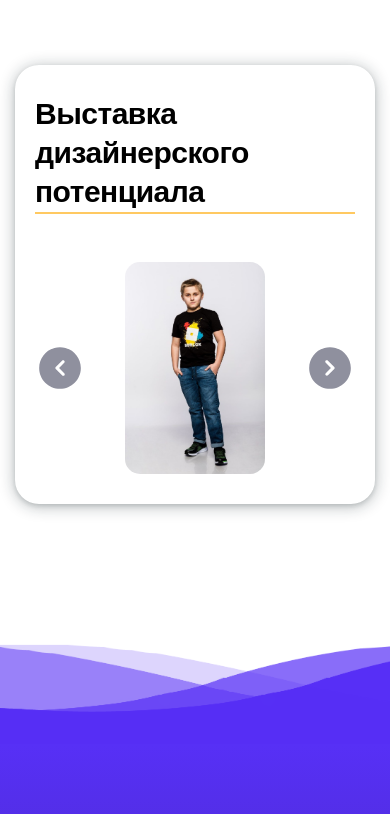
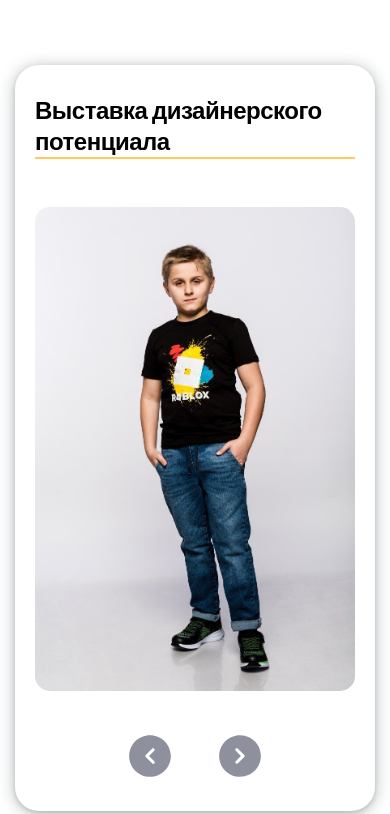
Before and after one commit to mattakvshi/Landing-pooshka, a React (Create React App) app: page /Landing-pooshka/about in a window 390 px wide. Shown: the part 3970-4784 px from the top of the page. Built offline with nearby package versions, Linux system fonts and the light colour scheme.

Commit message:
Finishing touches

```diff
--- a/src/components/Slider/Slider.jsx
+++ b/src/components/Slider/Slider.jsx
@@ -1,12 +1,15 @@
-import { useState } from "react";
-import "./slider.css";
-import ArrowButton from "./../arrowButton/ArrowButton";
+import './slider.css';
+
+import React from 'react';
+import { useState } from 'react';
+
+import ArrowButton from './../arrowButton/ArrowButton';
 
 const Slider = ({ children }) => {
 	const [activeId, setActiveId] = useState(0);
 
 	const prev = () => {
-    setActiveId((activeId) => {
+		setActiveId(activeId => {
 			if (activeId > 0) {
 				return activeId - 1;
 			}
@@ -15,33 +18,74 @@ const Slider = ({ children }) => {
 	};
 
 	const next = () => {
-    setActiveId((activeId) => {
+		setActiveId(activeId => {
 			if (activeId < children.length - 1) {
 				return activeId + 1;
 			}
 			return activeId;
 		});
 	};
+
+	const [width, setWidth] = React.useState(window.innerWidth);
+	const breakpoint = 700;
+	React.useEffect(() => {
+		const handleResizeWindow = () => setWidth(window.innerWidth);
+		// subscribe to window resize event "onComponentDidMount"
+		window.addEventListener('resize', handleResizeWindow);
+		return () => {
+			// unsubscribe "onComponentDestroy"
+			window.removeEventListener('resize', handleResizeWindow);
+		};
+	}, []);
+	if (width > breakpoint) {
 		return (
-    <div className="slider-wrapper">
-      <ArrowButton direction="left" onClick={prev} disable={activeId === 0} />
-      <div className="slider-actions">
+			<div className='slider-wrapper'>
+				<ArrowButton direction='left' onClick={prev} disable={activeId === 0} />
+				<div className='slider-actions'>
 					{children.map((slide, idx) => (
 						<div
 							key={idx}
-            className={`slide${idx === activeId ? " active" : ""}`}
+							className={`slide${idx === activeId ? ' active' : ''}`}
 						>
 							{slide}
 						</div>
 					))}
 				</div>
 				<ArrowButton
-        direction="right"
+					direction='right'
 					onClick={next}
 					disable={activeId === children.length - 1}
 				/>
 			</div>
 		);
+	} else {
+		return (
+			<div className='slider-wrapper'>
+				<div className='slider-actions'>
+					{children.map((slide, idx) => (
+						<div
+							key={idx}
+							className={`slide${idx === activeId ? ' active' : ''}`}
+						>
+							{slide}
+						</div>
+					))}
+				</div>
+				<div className='slider-mbrow'>
+					<ArrowButton
+						direction='left'
+						onClick={prev}
+						disable={activeId === 0}
+					/>
+					<ArrowButton
+						direction='right'
+						onClick={next}
+						disable={activeId === children.length - 1}
+					/>
+				</div>
+			</div>
+		);
+	}
 };
 
 export default Slider;
--- a/src/components/Slider/slider.css
+++ b/src/components/Slider/slider.css
@@ -39,7 +39,7 @@
 	border-radius: 15px;
 }
 
-@media (max-width: 768px) {
+@media (max-width: 940px) {
 	.slide {
 		display: none;
 	}
@@ -55,3 +55,21 @@
 		display: flex;
 	}
 }
+
+@media (max-width: 700px) {
+	.slider-wrapper {
+		display: flex;
+		flex-direction: column;
+		justify-content: center;
+		align-items: center;
+
+		row-gap: 40px;
+	}
+
+	.slider-mbrow {
+		display: flex;
+		flex-direction: row;
+
+		column-gap: 40px;
+	}
+}
--- a/src/components/arrowButton/arrowButton.css
+++ b/src/components/arrowButton/arrowButton.css
@@ -3,34 +3,81 @@
 	min-height: 100px;
 	cursor: pointer;
 }
+
 .arrow-button.right,
 .arrow-button.right.disable {
 	min-width: 50px;
 	min-height: 50px;
 	cursor: pointer;
-  background: url("./../../img/about_slider/arrow-right-grey.svg") center / 100%
+	background: url('./../../img/about_slider/arrow-right-grey.svg') center / 100%
 		100% no-repeat;
 }
+
 .arrow-button.left,
 .arrow-button.left.disable {
 	min-width: 50px;
 	min-height: 50px;
-  background: url("./../../img/about_slider/arrow-left-grey.svg") center / 100%
+	background: url('./../../img/about_slider/arrow-left-grey.svg') center / 100%
 		100% no-repeat;
 	cursor: pointer;
 }
 
 .arrow-button.left:hover {
-  background: url("./../../img/about_slider/arrow-left.svg") center / 100% 100%
+	background: url('./../../img/about_slider/arrow-left.svg') center / 100% 100%
 		no-repeat;
 }
+
 .arrow-button.right:hover {
-  background: url("./../../img/about_slider/arrow-right.svg") center / 100% 100%
+	background: url('./../../img/about_slider/arrow-right.svg') center / 100% 100%
 		no-repeat;
 }
+
 .arrow-button.left.disable {
 	pointer-events: none;
 }
+
 .arrow-button.right.disable {
 	pointer-events: none;
 }
+
+@media (max-width: 700px) {
+	.arrow-button.right,
+	.arrow-button.right.disable {
+		min-width: 100px;
+		min-height: 100px;
+	}
+
+	.arrow-button.left,
+	.arrow-button.left.disable {
+		min-width: 100px;
+		min-height: 100px;
+	}
+}
+
+@media (max-width: 530px) {
+	.arrow-button.right,
+	.arrow-button.right.disable {
+		min-width: 70px;
+		min-height: 70px;
+	}
+
+	.arrow-button.left,
+	.arrow-button.left.disable {
+		min-width: 70px;
+		min-height: 70px;
+	}
+}
+
+@media (max-width: 430px) {
+	.arrow-button.right,
+	.arrow-button.right.disable {
+		min-width: 50px;
+		min-height: 50px;
+	}
+
+	.arrow-button.left,
+	.arrow-button.left.disable {
+		min-width: 50px;
+		min-height: 50px;
+	}
+}
--- a/src/style/main.css
+++ b/src/style/main.css
@@ -1001,6 +1001,10 @@ body {
 	.about-target__text em {
 		font-size: 20px;
 	}
+
+	.title-3-about {
+		font-size: 24px;
+	}
 }
 
 @media (max-width: 370px) {
```
Lines whose indentation alone changed are shown as unchanged.
